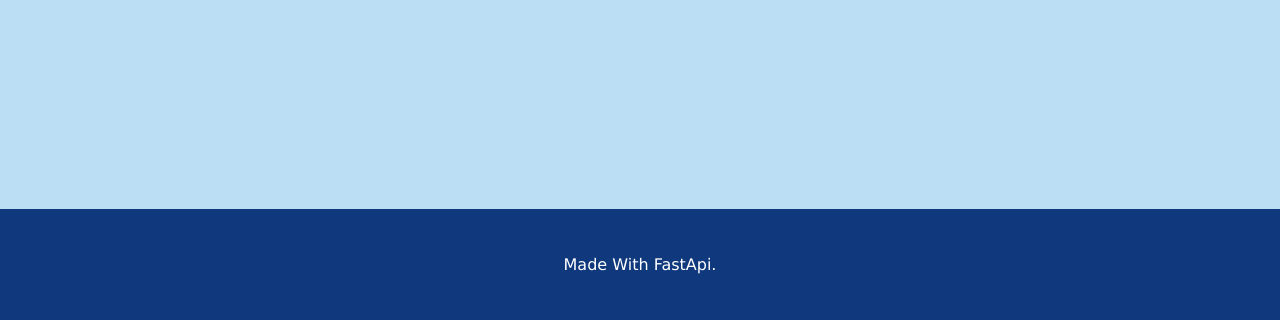
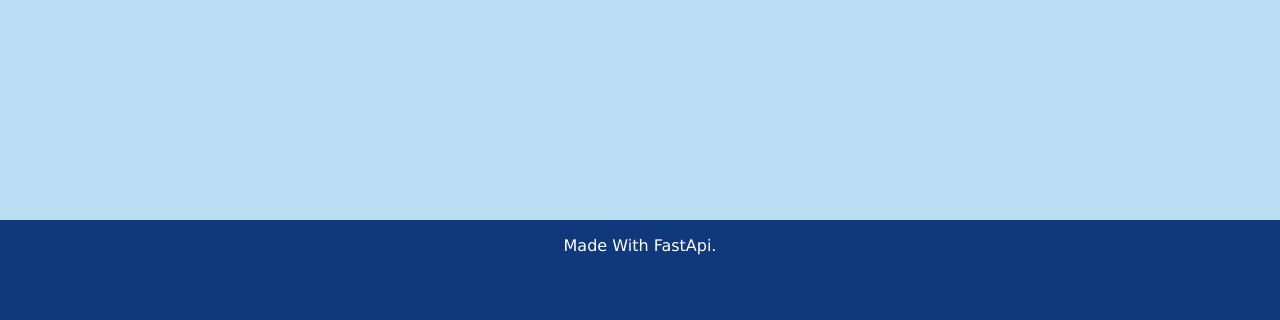
Before and after one commit to swagatobhaskar/FastAPI-quotes-app, a FastAPI app: page / in a window 1280 px wide. Shown: the part 480-800 px from the top of the page. Run offline with FastAPI, Linux system fonts and the light colour scheme.

Commit message:
Add: Static images

```diff
--- a/static/style.css
+++ b/static/style.css
@@ -47,7 +47,8 @@ header {
 
 footer {
     width: 100%;
-    padding: 30px 0;
+    height: 100px;
+    padding: 0;
     background-color: #0f397c;
     text-align: center;
     color: white;
@@ -55,4 +56,6 @@ footer {
     bottom: 0;
     left: 0;
     font-family: Verdana, Geneva, Tahoma, sans-serif;
+    box-sizing: border-box;
+    overflow: hidden;
 }
```
Also changed, not shown: static/favicon.ico (added), static/images/logo-teal.png (added).
